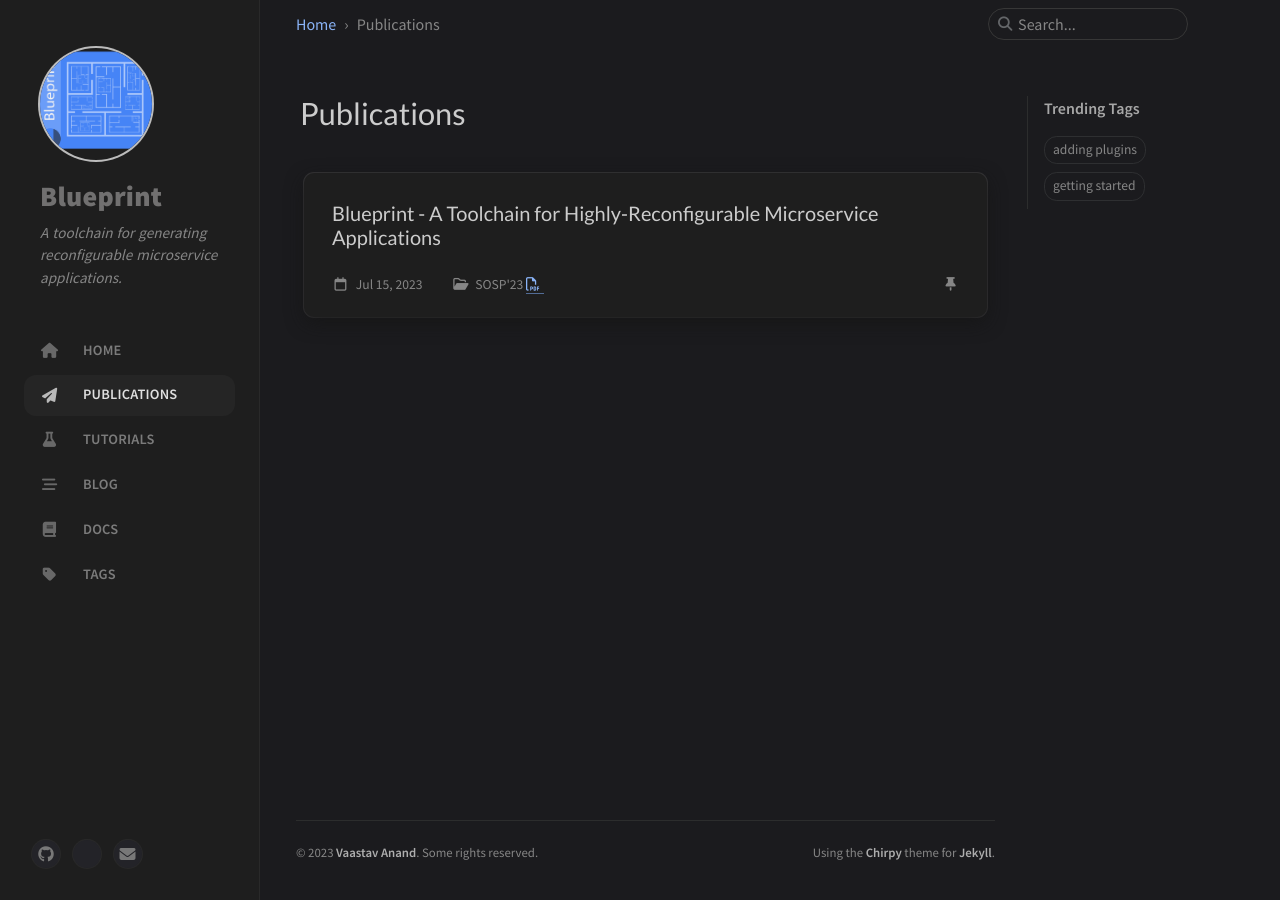
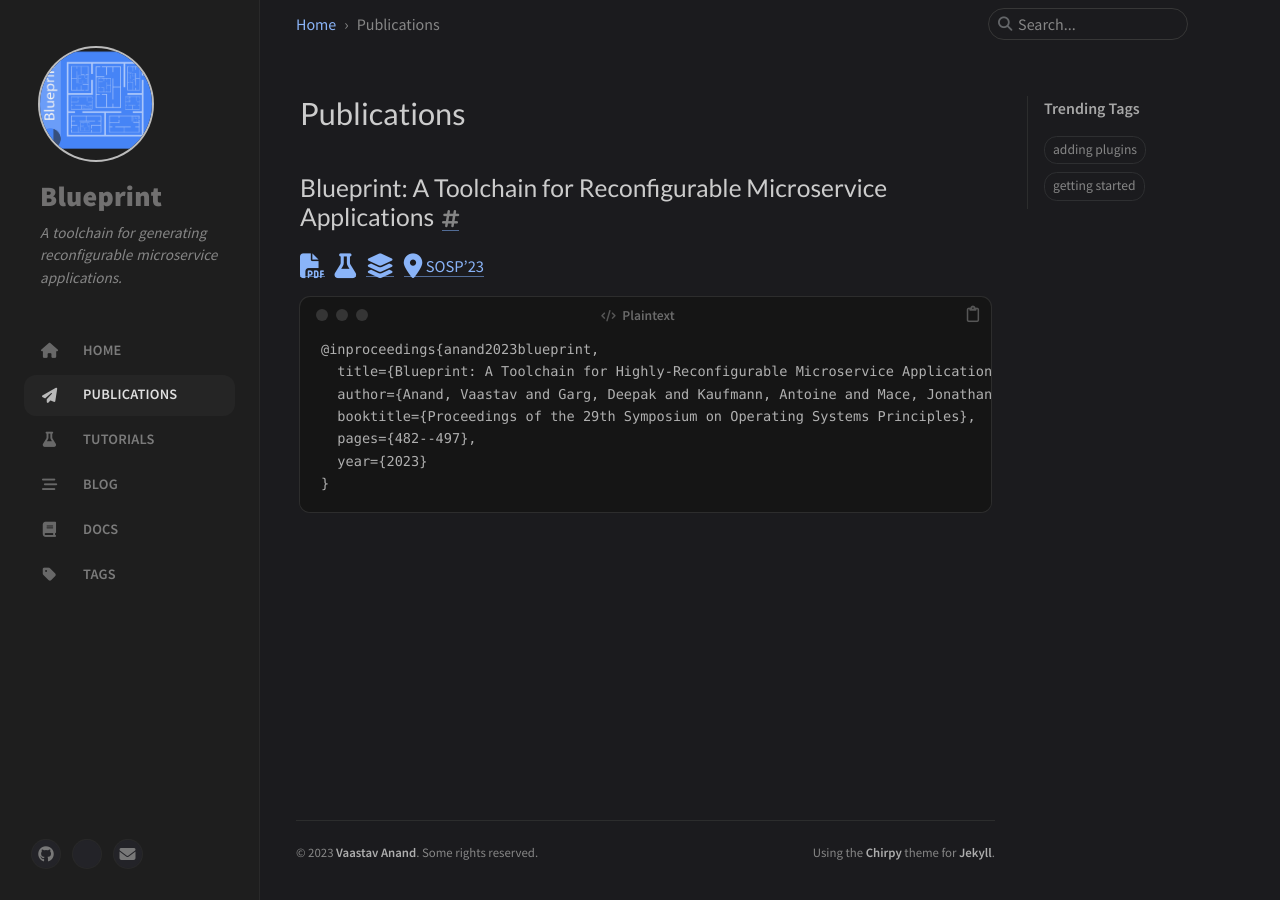
Before and after one commit to Blueprint-uServices/Blueprint-uServices.github.io, a Jekyll site: the page built from _tabs/publications.md, in a window 1280 px wide. Built offline with Jekyll 4.4.1, drawn with Linux system fonts in a browser that asks for light colours; cached includes are drawn as plain includes; comment, search, counter and statistics services are not loaded.

Commit message:
Fix publications page

````diff
--- a/_config.yml
+++ b/_config.yml
@@ -109,8 +109,6 @@ assets:
 pwa:
   enabled: true # the option for PWA feature
 
-paginate: 10
-
 # The base URL of your site
 baseurl: ""
 
@@ -136,8 +134,6 @@ collections:
     permalink: /blog/:title/
   documents:
     output: true
-  publications:
-    output: true
 
 defaults:
   - scope:
@@ -162,12 +158,6 @@ defaults:
     values:
       layout: post
       permalink: /docs/:title/
-  - scope:
-      path: ""
-      type: publications
-    values:
-      layout: post
-      permalink: /pubs/:title/
   - scope:
       path: _drafts
     values:
--- a/_layouts/pubs.html
+++ /dev/null
@@ -1,131 +0,0 @@
----
-layout: page
-refactor: true
----
-
-{% include lang.html %}
-
-{% assign pinned = site.publications | where: 'pin', 'true' %}
-{% assign default = site.publications | where_exp: 'item', 'item.pin != true and item.hidden != true' %}
-
-{% assign posts = '' | split: '' %}
-
-<!-- Get pinned posts -->
-
-{% assign offset = paginator.page | minus: 1 | times: paginator.per_page %}
-{% assign pinned_num = pinned.size | minus: offset %}
-
-{% if pinned_num > 0 %}
-  {% for i in (offset..pinned.size) limit: pinned_num %}
-    {% assign posts = posts | push: pinned[i] %}
-  {% endfor %}
-{% else %}
-  {% assign pinned_num = 0 %}
-{% endif %}
-
-<!-- Get default posts -->
-
-{% assign default_beg = offset | minus: pinned.size %}
-
-{% if default_beg < 0 %}
-  {% assign default_beg = 0 %}
-{% endif %}
-
-{% assign default_num = paginator.posts | size | minus: pinned_num %}
-{% assign default_end = default_beg | plus: default_num | minus: 1 %}
-
-{% if default_num > 0 %}
-  {% for i in (default_beg..default_end) %}
-    {% assign posts = posts | push: default[i] %}
-  {% endfor %}
-{% endif %}
-
-<div id="post-list" class="flex-grow-1 px-xl-1">
-  {% for post in posts %}
-    <article class="card-wrapper card">
-      <div class="post-preview row g-0 flex-md-row-reverse">
-        {% assign card_body_col = '12' %}
-
-        {% if post.image %}
-          {% assign src = post.image.path | default: post.image %}
-          {% unless src contains '//' %}
-            {% assign src = post.img_path | append: '/' | append: src | replace: '//', '/' %}
-          {% endunless %}
-
-          {% assign alt = post.image.alt | xml_escape | default: 'Preview Image' %}
-
-          {% assign lqip = null %}
-
-          {% if post.image.lqip %}
-            {% capture lqip %}lqip="{{ post.image.lqip }}"{% endcapture %}
-          {% endif %}
-
-          <div class="col-md-5">
-            <img src="{{ src }}" alt="{{ alt }}" {{ lqip }}>
-          </div>
-
-          {% assign card_body_col = '7' %}
-        {% endif %}
-
-        <div class="col-md-{{ card_body_col }}">
-          <div class="card-body d-flex flex-column">
-            <h1 class="card-title my-2 mt-md-0">{{ post.title }}</h1>
-
-            <div class="card-text content mt-0 mb-3">
-              <p>
-                {% include no-linenos.html content=post.content %}
-                {{ content | markdownify | strip_html | truncate: 200 | escape }}
-              </p>
-            </div>
-
-            <div class="post-meta flex-grow-1 d-flex align-items-end">
-              <div class="me-auto">
-                <!-- posted date -->
-                <i class="far fa-calendar fa-fw me-1"></i>
-                {% include datetime.html date=post.date lang=lang %}
-
-                <!-- categories -->
-                {% if post.categories.size > 0 %}
-                  <i class="far fa-folder-open fa-fw me-1"></i>
-                  <span class="categories">
-                    {% for category in post.categories %}
-                      {{ category }}
-                      {%- unless forloop.last -%},{%- endunless -%}
-                    {% endfor %}
-                  </span>
-                {% endif %}
-
-                {% if post.venue %}
-                  <i class="far fa-folder-open me-1"></i>
-                  <span class="categories">
-                    {{ post.venue }}
-                  </span>
-                {% endif %}
-
-                {% if post.pdf %}
-                  <a href="{{ post.pdf }}">
-                  <i class="far fa-file-pdf me-1"></i>
-                  </a>
-                {% endif %}
-              </div>
-
-              {% if post.pin %}
-                <div class="pin ms-1">
-                  <i class="fas fa-thumbtack fa-fw"></i>
-                  <span>{{ site.data.locales[lang].post.pin_prompt }}</span>
-                </div>
-              {% endif %}
-            </div>
-            <!-- .post-meta -->
-          </div>
-          <!-- .card-body -->
-        </div>
-      </div>
-    </article>
-  {% endfor %}
-</div>
-<!-- #post-list -->
-
-{% if paginator.total_pages > 1 %}
-  {% include post-paginator.html %}
-{% endif %}
--- a/_tabs/publications.md
+++ b/_tabs/publications.md
@@ -1,5 +1,27 @@
 ---
-layout: pubs
+layout: page
 icon: fas fa-paper-plane
 order: 1
 ---
+
+## Blueprint: A Toolchain for Reconfigurable Microservice Applications
+
+<span>
+<a href="/assets/pdf/anand2023blueprint.pdf" style="text-decoration: none"><i class="fa fa-file-pdf fa-xl"></i></a>
+&nbsp;
+<a href="https://gitlab.mpi-sws.org/cld/blueprint/blueprint-sosp23-experiments" style="text-decoration: none"><i class="fa fa-flask fa-xl"></i></a>
+&nbsp;
+<a href="/assets/slides/sosp2023.pdf" style="text-decoration: none"><i class="fa fa-layer-group fa-xl"></i></a>
+&nbsp;
+<a href="https://sosp2023.mpi-sws.org/" style="text-decoration: none"><i class="fa fa-location-dot fa-xl"></i>&nbsp;SOSP'23</a>
+</span>
+
+```
+@inproceedings{anand2023blueprint,
+  title={Blueprint: A Toolchain for Highly-Reconfigurable Microservice Applications},
+  author={Anand, Vaastav and Garg, Deepak and Kaufmann, Antoine and Mace, Jonathan},
+  booktitle={Proceedings of the 29th Symposium on Operating Systems Principles},
+  pages={482--497},
+  year={2023}
+}
+```
````
Also changed, not shown: _publications/blueprint_sosp.md (deleted, +0 -8 lines), 1 other file.
